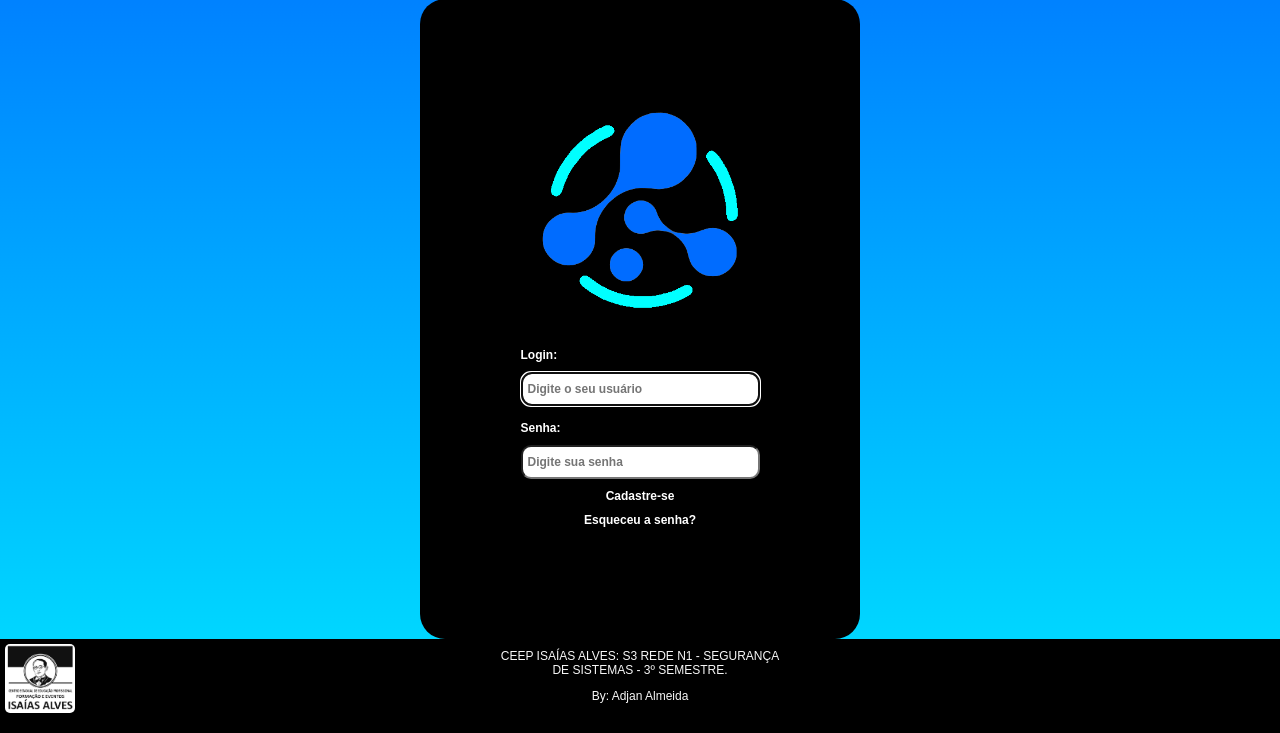
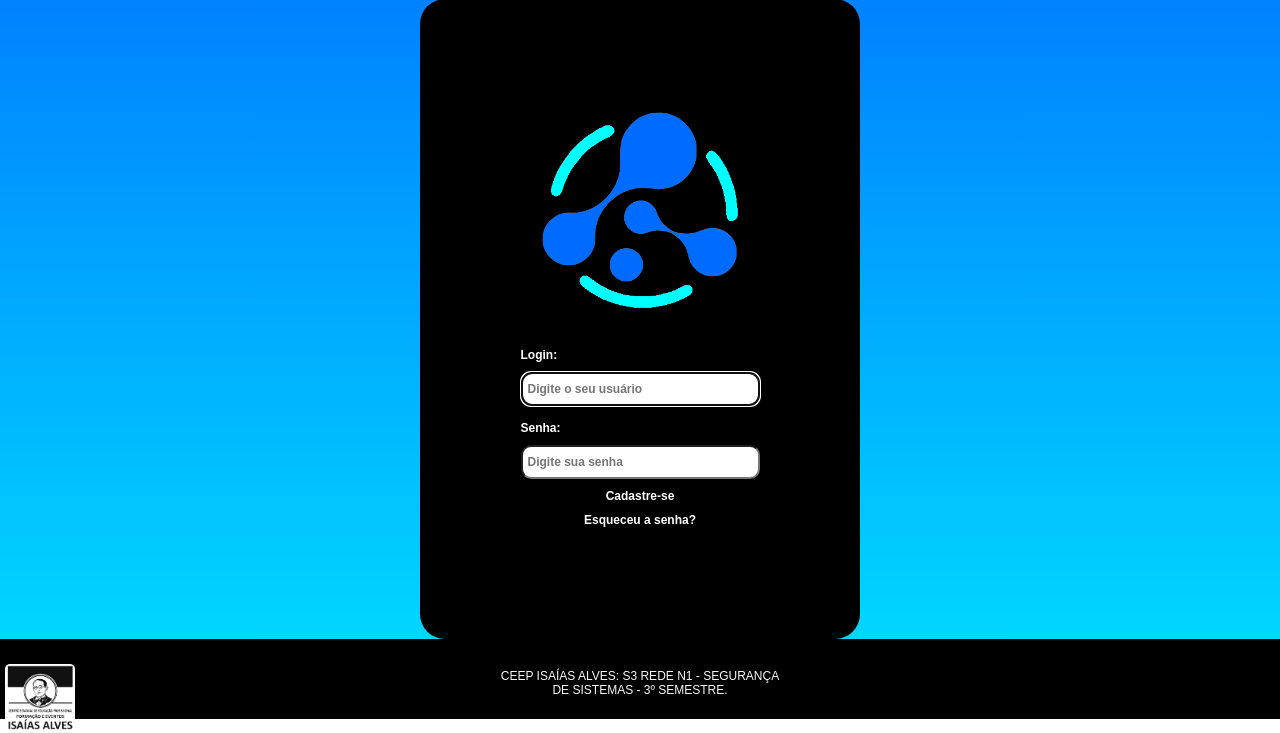
Before and after one commit to VinnySts/tela-de-autenticacao-segsis, a PHP site: page / in a window 1280 px wide. Shown: the part 81-814 px from the top of the page. Run offline with PHP 8.4, Linux system fonts and the light colour scheme.

Commit message:
alterations 01

```diff
--- a/cadastro.html
+++ b/cadastro.html
@@ -32,8 +32,6 @@
         <img class="isaias" src="img/ceep.png" alt="Logo do CEEP Isaías Alves">
         </a>
         <p>CEEP ISAÍAS ALVES: S3 REDE N1 - SEGURANÇA DE SISTEMAS - 3º SEMESTRE.</p>
-        <br>
-        <p>By: Adjan Almeida</p>
     </footer>
 </body>
 </html>
--- a/css/style-forget.css
+++ b/css/style-forget.css
@@ -113,6 +113,7 @@ footer{
     background-color: black;
     flex-direction:column;
     text-align: center;
+    align-content: center;
 }
 
 footer img{
--- a/css/style-regis.css
+++ b/css/style-regis.css
@@ -112,6 +112,7 @@ footer{
     background-color: black;
     flex-direction:column;
     text-align: center;
+    align-content: center;
 }
 
 footer img{
--- a/css/style.css
+++ b/css/style.css
@@ -84,6 +84,7 @@ footer{
     background-color: black;
     flex-direction:column;
     text-align: center;
+    align-content: center;
 }
 
 footer img{
--- a/esquece.html
+++ b/esquece.html
@@ -25,8 +25,6 @@
         <img class="isaias" src="img/ceep.png" alt="Logo do CEEP Isaías Alves">
         </a>
         <p>CEEP ISAÍAS ALVES: S3 REDE N1 - SEGURANÇA DE SISTEMAS - 3º SEMESTRE.</p>
-        <br>
-        <p>By: Adjan Almeida</p>
     </footer>
 </body>
 </html>
--- a/index.html
+++ b/index.html
@@ -28,8 +28,6 @@
         <img class="isaias" src="img/ceep.png" alt="Logo do CEEP Isaías Alves">
         </a>
         <p>CEEP ISAÍAS ALVES: S3 REDE N1 - SEGURANÇA DE SISTEMAS - 3º SEMESTRE.</p>
-        <br>
-        <p>By: Adjan Almeida</p>
     </footer>
 </body>
 </html>
```
